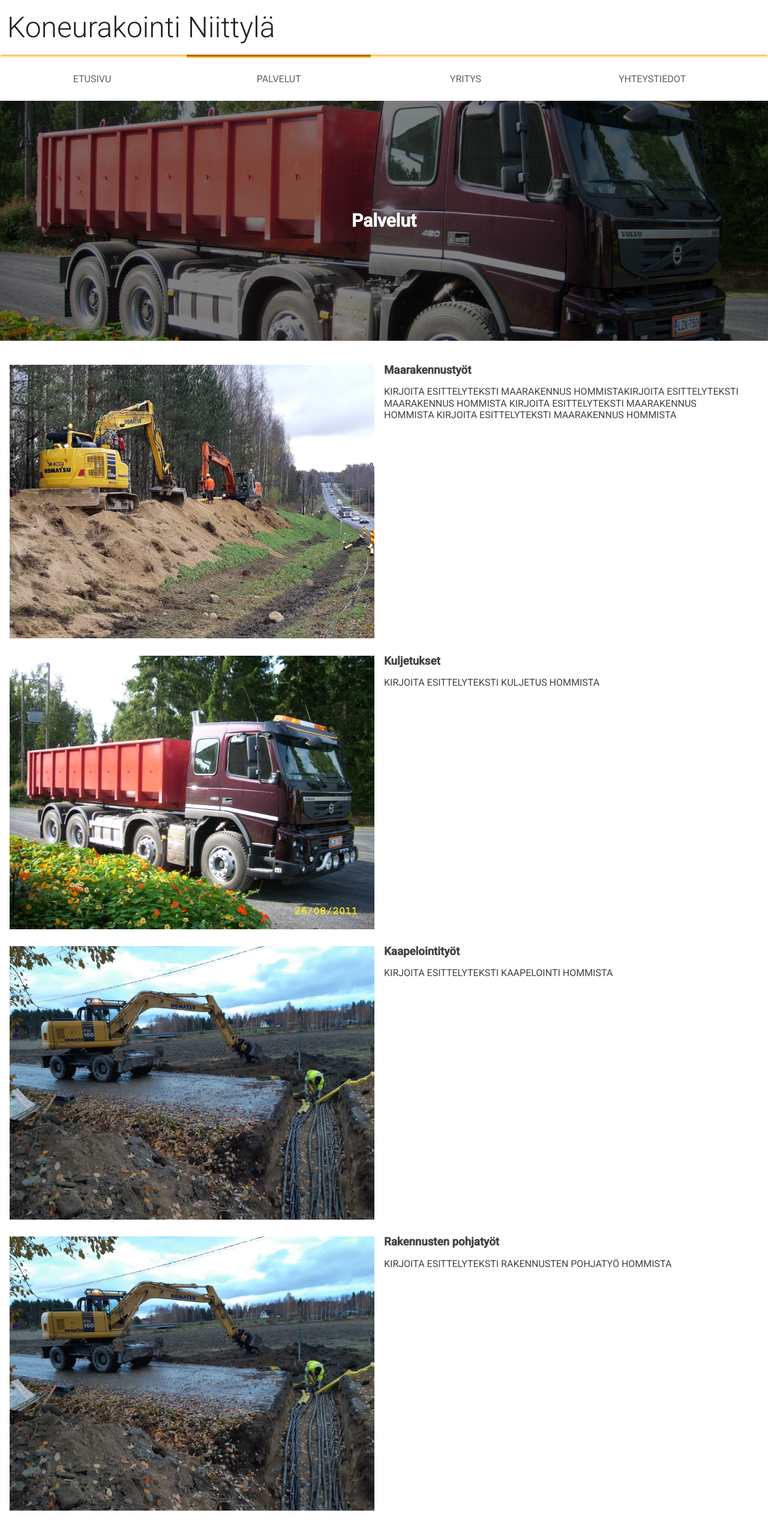
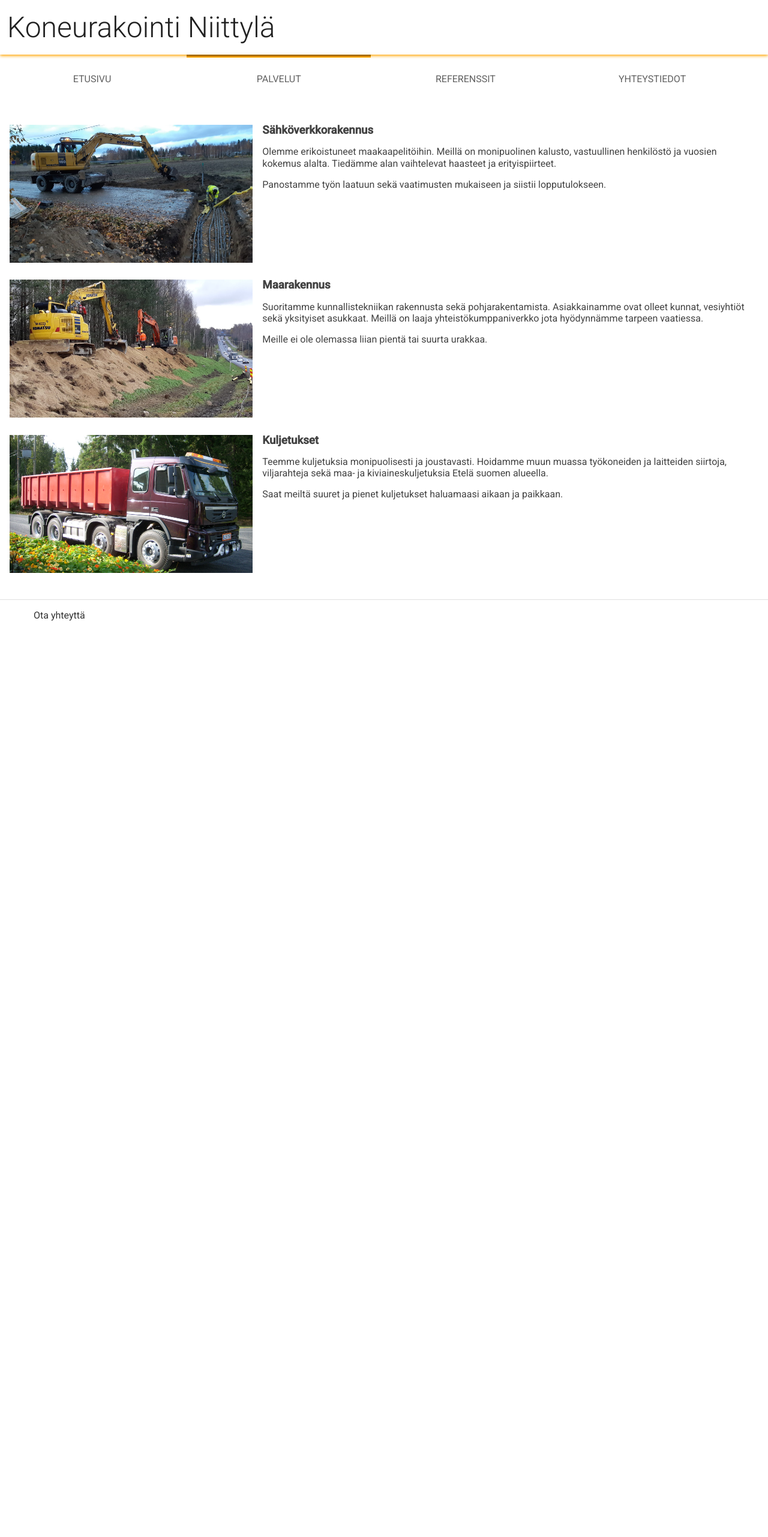
Before and after one commit to JoonasMaanonen/koneurakointi, a Flask app: page /palvelut in a window 1280 px wide. Shown: the whole page at 60% size. After the commit the page ends 1035 px from the top, so only its background shows below. Run offline with Flask 2, Linux system fonts and the light colour scheme.

Commit message:
Start integrating Annika's design work

```diff
--- a/main.py
+++ b/main.py
@@ -11,9 +11,9 @@ def etusivu():
 def palvelut():
     return render_template('palvelut.html', page='palvelut')
 
-@app.route('/yritys')
+@app.route('/referenssit')
 def tietoa_meista():
-    return render_template('yritys.html', page='yritys')
+    return render_template('referenssit.html', page='referenssit')
 
 @app.route('/yhteystiedot')
 def yhteystiedot():
--- a/static/css/main.css
+++ b/static/css/main.css
@@ -118,7 +118,7 @@ ul {
 
 .hero__kuva {
     background-image: linear-gradient(rgba(0, 0, 0, 0.5), rgba(0, 0, 0, 0.5)),
-    url("../images/rekka_viininpunainen_1.jpg");
+    url("../images/kuitukaapeli_1.jpg");
     width: 100%;
     height: 400px;
     background-position: center;
@@ -142,7 +142,7 @@ ul {
 
 .palvelu__kuvaus {
   order: 2;
-  width: 50%;
+  width: 100%;
   margin-right: 1em;
 }
 
@@ -153,7 +153,9 @@ ul {
 }
 
 .palvelu__kuva > img {
+    object-fit: cover;
     width: 100%;
+    height: 230px;
 }
 
 /* ----------------------- Footer  ------------------------------ */
--- a/static/css/responsive.css
+++ b/static/css/responsive.css
@@ -56,16 +56,16 @@
       flex-wrap: wrap;
   }
   .palvelu__kuvaus {
-      order: 1;
+      order: 2;
   }
   .palvelu__kuva {
-      order: 2;
+      order: 1;
       width: 100%;
   }
 }
 
 @media screen and (min-width: 1300px) {
-  main, .header__inner, .nav, .content {
+  main, .header__inner, .nav, .content, .hero__kuva {
     width: 1300px;
     margin-left: auto;
     margin-right: auto;
--- a/templates/base.html
+++ b/templates/base.html
@@ -40,10 +40,10 @@
             <li class="nav__item"><a href="palvelut">Palvelut</a></li>
             {% endif %}
 
-            {% if page == 'yritys' %}
-            <li class="nav__item active"><a href="yritys">Yritys</a></li>
+            {% if page == 'referenssit' %}
+            <li class="nav__item active"><a href="referenssit">Referenssit</a></li>
             {% else %}
-            <li class="nav__item"><a href="yritys">Yritys</a></li>
+            <li class="nav__item"><a href="referenssit">Referenssit</a></li>
             {% endif %}
 
             {% if page == 'yhteystiedot' %}
@@ -53,25 +53,29 @@
             {% endif %}
         </ul>
    </nav>
-    <div class="hero__kuva">
-        <div class="hero__otsikko">
-            {% if page == 'etusivu' %}
-            <h2>Kokemuksella ja ammattitaidolla.</h2>
-            {% endif %}
-            {% if page == 'palvelut' %}
-            <h2>Palvelut</h2>
-            {% endif %}
-            {% if page == 'yritys' %}
-            <h2>Yritys</h2>
-            {% endif %}
-            {% if page == 'yhteystiedot' %}
-            <h2>Yhteystiedot</h2>
-            {% endif %}
-        </div>
-    </div>
     <main>
         {% block content %}
         {% endblock %}
+        <footer>
+          <ul>
+            <li><a href="yhteystiedot">Ota yhteyttä</a></li>
+          <ul>
+        </footer>
     </main>
+    <script>
+      /* Open the drawer when the menu icon is clicked*/
+      var menu = document.querySelector('#menu');
+      var main = document.querySelector('main');
+      var drawer = document.querySelector('.nav');
+
+      menu.addEventListener('click', function(e) {
+        drawer.classList.toggle('open');
+        e.stopPropagation();
+      });
+      main.addEventListener('click', function() {
+        drawer.classList.remove('open');
+      });
+
+    </script>
     </body>
 </html>
--- a/templates/palvelut.html
+++ b/templates/palvelut.html
@@ -1,43 +1,18 @@
 {% extends "base.html" %}
-
-{% block header %}
-<h1>{% block title %}Palvelut{% endblock %}</h1>
-<div class="palvelut__hero">
-    <div class="palvelut__otsikko">
-        <h2>Palvelut</h2>
-    </div>
-</div>
-{% endblock %}
-
 {% block content %}
 <section class="palvelut">
     <ul>
         <li class="palvelu">
+
             <div class="palvelu__kuvaus">
-                <h3 class="palvelu__otsikko">Maarakennustyöt</h3>
-                <p class="palvelu__teksti">KIRJOITA ESITTELYTEKSTI MAARAKENNUS HOMMISTAKIRJOITA ESITTELYTEKSTI MAARAKENNUS HOMMISTA
-                        KIRJOITA ESITTELYTEKSTI MAARAKENNUS HOMMISTA
-                        KIRJOITA ESITTELYTEKSTI MAARAKENNUS HOMMISTA
+                <h3 class="palvelu__otsikko">Sähköverkkorakennus</h3>
+                <p class="palvelu__teksti">
+                    Olemme erikoistuneet maakaapelitöihin. Meillä on monipuolinen kalusto, vastuullinen
+                    henkilöstö ja vuosien kokemus alalta. Tiedämme alan vaihtelevat haasteet ja erityispiirteet.
                 </p>
-            </div>
-                <div class="palvelu__kuva">
-                    <img src="{{ url_for('static', filename='images/kaivinkoneet_tienvarressa_1.jpg')}}" alt="Kaksi miestä ja kaivinkone tekemässä maanrakennustöitä">
-                </div>
-            </div>
-        </li>
-        <li class="palvelu">
-            <div class="palvelu__kuvaus">
-                <h3 class="palvelu__otsikko">Kuljetukset</h3>
-                <p class="palvelu__teksti">KIRJOITA ESITTELYTEKSTI KULJETUS HOMMISTA</p>
-            </div>
-            <div class="palvelu__kuva">
-                <img src="{{ url_for('static', filename='images/rekka_viininpunainen_1.jpg')}}" alt="Punainen rekka">
-            </div>
-        </li>
-        <li class="palvelu">
-            <div class="palvelu__kuvaus">
-                <h3 class="palvelu__otsikko">Kaapelointityöt</h3>
-                <p class="palvelu__teksti">KIRJOITA ESITTELYTEKSTI KAAPELOINTI HOMMISTA</p>
+                <p class="palvelu__teksti">
+                    Panostamme työn laatuun sekä vaatimusten mukaiseen ja siistii lopputulokseen.
+                </p>
             </div>
             <div class="palvelu__kuva">
                 <img src="{{ url_for('static', filename='images/kuitukaapeli_1.jpg')}}" alt="Mies tekemässä kaapelointityötä">
@@ -45,11 +20,34 @@
         </li>
         <li class="palvelu">
             <div class="palvelu__kuvaus">
-                <h3 class="palvelu__otsikko">Rakennusten pohjatyöt</h3>
-                <p class="palvelu__teksti">KIRJOITA ESITTELYTEKSTI RAKENNUSTEN POHJATYÖ HOMMISTA</p>
+                <h3 class="palvelu__otsikko">Maarakennus</h3>
+                <p class="palvelu__teksti">
+                    Suoritamme kunnallistekniikan rakennusta sekä pohjarakentamista.
+                    Asiakkainamme ovat olleet kunnat, vesiyhtiöt sekä yksityiset asukkaat.
+                    Meillä on laaja yhteistökumppaniverkko jota hyödynnämme tarpeen vaatiessa.
+                </p>
+                <p class="palvelu__teksti">
+                    Meille ei ole olemassa liian pientä tai suurta urakkaa.
+                </p>
             </div>
             <div class="palvelu__kuva">
-                <img src="{{ url_for('static', filename='images/kuitukaapeli_1.jpg')}}" alt="Kaivinkone kaivaa kuoppaa punaisen rakennuksen vieressä">
+                <img src="{{ url_for('static', filename='images/kaivinkoneet_tienvarressa_1.jpg')}}" alt="Kaksi miestä ja kaivinkone tekemässä maanrakennustöitä">
+            </div>
+        </li>
+        <li class="palvelu">
+            <div class="palvelu__kuvaus">
+                <h3 class="palvelu__otsikko">Kuljetukset</h3>
+                <p class="palvelu__teksti">
+                    Teemme kuljetuksia monipuolisesti ja joustavasti. Hoidamme muun muassa
+                    työkoneiden ja laitteiden siirtoja, viljarahteja sekä maa- ja kiviaineskuljetuksia
+                    Etelä suomen alueella.
+                </p>
+                <p class="palvelu__teksti">
+                    Saat meiltä suuret ja pienet kuljetukset haluamaasi aikaan ja paikkaan.
+                </p>
+            </div>
+            <div class="palvelu__kuva">
+                <img src="{{ url_for('static', filename='images/rekka_viininpunainen_1.jpg')}}" alt="Mies tekemässä kaapelointityötä">
             </div>
         </li>
     </ul>
--- a/templates/yhteystiedot.html
+++ b/templates/yhteystiedot.html
@@ -1,10 +1,4 @@
 {% extends "base.html" %}
-
-{% block header %}
-<h1>{% block title %}Yhteystiedot{% endblock %}</h1>
-{% endblock %}
-
-
 {% block content %}
 <h2>Yhteystiedot</h2>
 <section id="yhteystiedot">
```
Also changed, not shown: templates/etusivu.html (+12 -8 lines), templates/referenssit.html (renamed from templates/yritys.html, +2 -9 lines).
